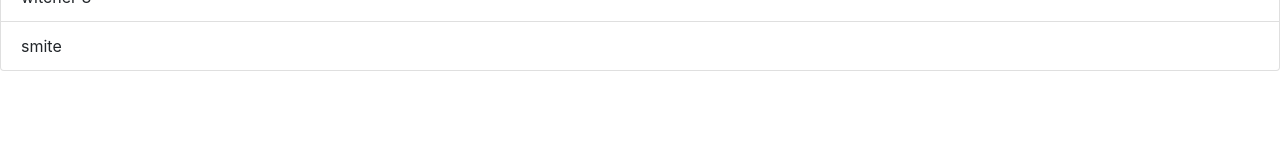
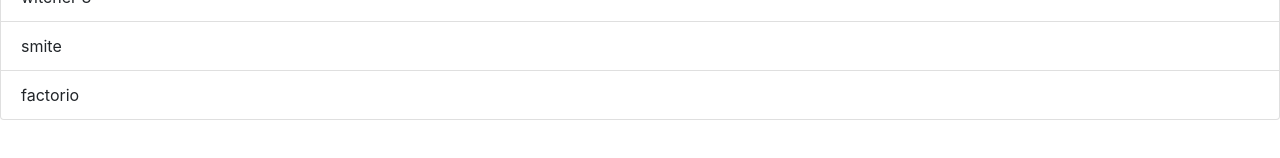
Before and after one commit to Goodguynoodles/verb-koos-van-losenoord-316595, a plain HTML site: page index.html in a window 1280 px wide. Shown: the part 420-578 px from the top of the page. Drawn offline with nearby package versions, Linux system fonts and the light colour scheme.

Commit message:
game list update

```diff
--- a/index.html
+++ b/index.html
@@ -23,6 +23,7 @@
         <li class="list-group-item">shadow of mordor</li>
         <li class="list-group-item">witcher 3</li>
         <li class="list-group-item">smite</li>
+        <li class="list-group-item">factorio</li>
       </ul>
     <!-- Optional JavaScript -->
     <!-- jQuery first, then Popper.js, then Bootstrap JS -->
```
